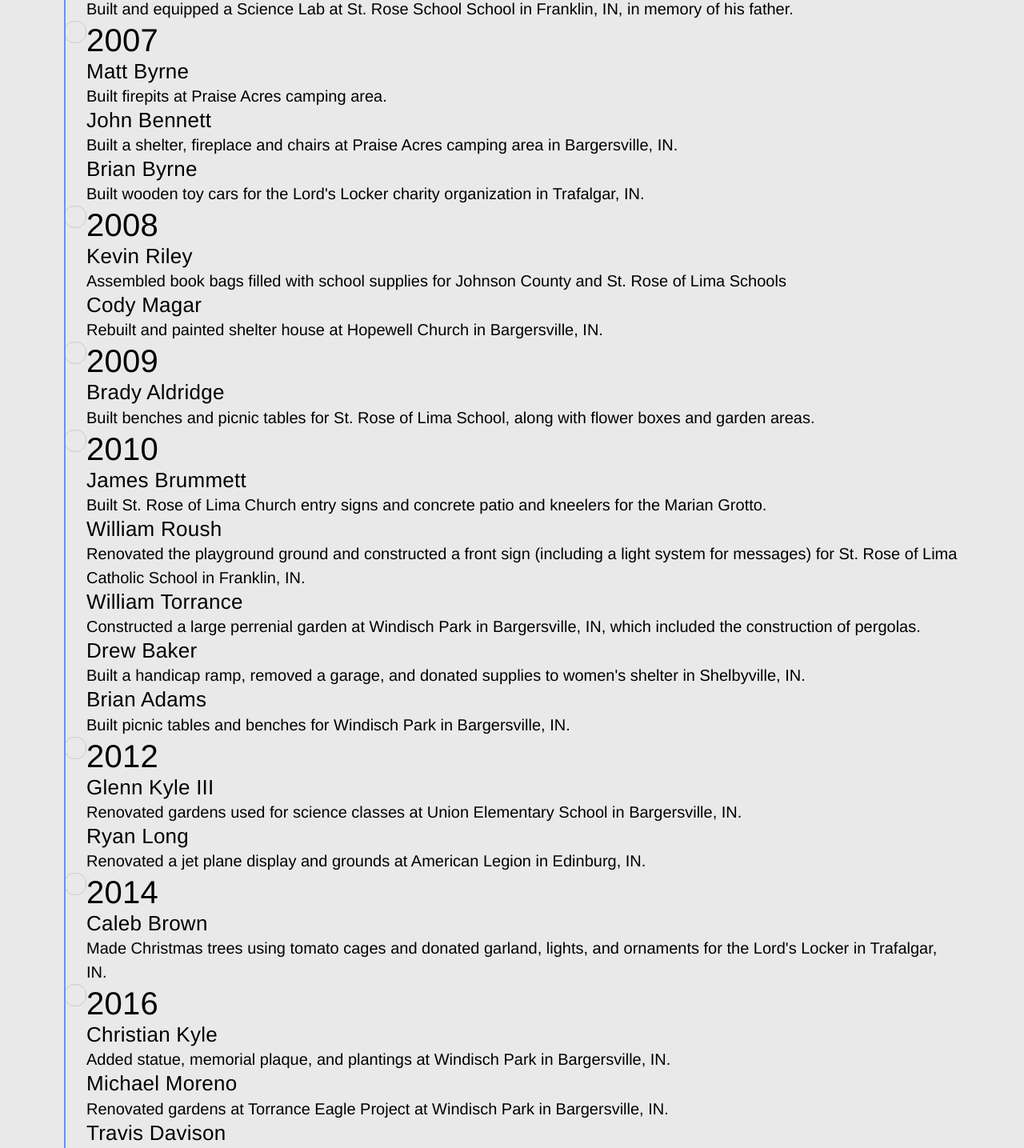
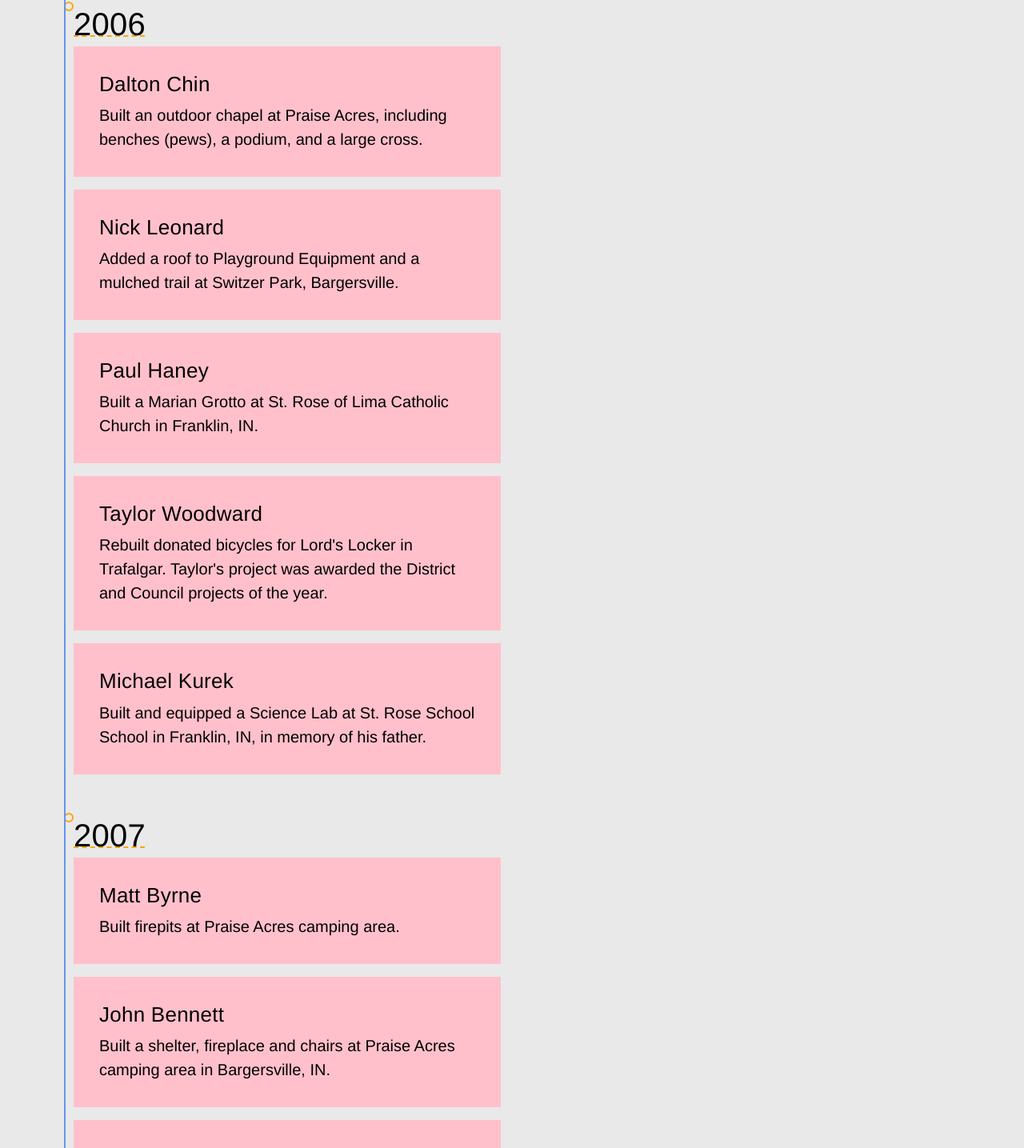
Before and after one commit to SATroop227Media/WebpageTroop227, a React (Vite) app: page /projects in a window 1280 px wide. Shown: the part 1297-2732 px from the top of the page at 80% size. Built offline with nearby package versions, Linux system fonts and the light colour scheme.

Commit message:
added block padding

```diff
--- a/src/modules/main/routes/ProjectContent.tsx
+++ b/src/modules/main/routes/ProjectContent.tsx
@@ -14,7 +14,7 @@
                         <div className="project__year-content">
                             <h2>2003</h2>
                             <ul className="project__project-list">
-                                <li>
+                                <li className="project__card">
                                     <h3>Rusty Leonard</h3>
                                     <p>Refurbished a basketball court area in Switzer Park, Bargersville, IN.</p>
                                 </li>
@@ -25,7 +25,7 @@
                         <div className="project__year-content">
                             <h2>2005</h2>
                             <ul className="project__project-list">
-                                <li>
+                                <li className="project__card">
                                     <h3>Bobby Leonard</h3>
                                     <p>Added playground equipment to Switzer Park, Bargersville, IN.</p>
                                 </li>
@@ -36,23 +36,23 @@
                         <div className="project__year-content">
                             <h2>2006</h2>
                             <ul className="project__project-list">
-                                <li>
+                                <li className="project__card">
                                     <h3>Dalton Chin</h3>
                                     <p>Built an outdoor chapel at Praise Acres, including benches (pews), a podium, and a large cross.</p>
                                 </li>
-                                <li>
+                                <li className="project__card">
                                     <h3>Nick Leonard</h3>
                                     <p>Added a roof to Playground Equipment and a mulched trail at Switzer Park, Bargersville.</p>
                                 </li>
-                                <li>
+                                <li className="project__card">
                                     <h3>Paul Haney</h3>
                                     <p>Built a Marian Grotto at St. Rose of Lima Catholic Church in Franklin, IN.</p>
                                 </li>
-                                <li>
+                                <li className="project__card">
                                     <h3>Taylor Woodward</h3>
                                     <p>Rebuilt donated bicycles for Lord's Locker in Trafalgar.  Taylor's project was awarded the District and Council projects of the year.</p>
                                 </li>
-                                <li>
+                                <li className="project__card">
                                     <h3>Michael Kurek</h3>
                                     <p>Built and equipped a Science Lab at St. Rose School School in Franklin, IN, in memory of his father.</p>
                                 </li>
@@ -63,15 +63,15 @@
                         <div className="project__year-content">
                             <h2>2007</h2>
                             <ul className="project__project-list">
-                                <li>
+                                <li className="project__card">
                                     <h3>Matt Byrne</h3>
                                     <p>Built firepits at Praise Acres camping area.</p>
                                 </li>
-                                <li>
+                                <li className="project__card">
                                     <h3>John Bennett</h3>
                                     <p>Built a shelter, fireplace and chairs at Praise Acres camping area in Bargersville, IN.</p>
                                 </li>
-                                <li>
+                                <li className="project__card">
                                     <h3>Brian Byrne</h3>
                                     <p>Built wooden toy cars for the Lord's Locker charity organization in Trafalgar, IN.</p>
                                 </li>
@@ -82,11 +82,11 @@
                         <div className="project__year-content">
                             <h2>2008</h2>
                             <ul className="project__project-list">
-                                <li>
+                                <li className="project__card">
                                     <h3>Kevin Riley</h3>
                                     <p>Assembled book bags filled with school supplies for Johnson County and St. Rose of Lima Schools</p>
                                 </li>
-                                <li>
+                                <li className="project__card">
                                     <h3>Cody Magar</h3>
                                     <p>Rebuilt and painted shelter house at Hopewell Church in Bargersville, IN.</p>
                                 </li>
@@ -97,7 +97,7 @@
                         <div className="project__year-content">
                             <h2>2009</h2>
                             <ul className="project__project-list">
-                                <li>
+                                <li className="project__card">
                                     <h3>Brady Aldridge</h3>
                                     <p>Built benches and picnic tables for St. Rose of Lima School, along with flower boxes and garden areas.</p>
                                 </li>
@@ -108,23 +108,23 @@
                         <div className="project__year-content">
                             <h2>2010</h2>
                             <ul className="project__project-list">
-                                <li>
+                                <li className="project__card">
                                     <h3>James Brummett</h3>
                                     <p>Built St. Rose of Lima Church entry signs and concrete patio and kneelers for the Marian Grotto.</p>
                                 </li>
-                                <li>
+                                <li className="project__card">
                                     <h3>William Roush</h3>
                                     <p>Renovated the playground ground and constructed a front sign (including a light system for messages) for St. Rose of Lima Catholic School in Franklin, IN.</p>
                                 </li>
-                                <li>
+                                <li className="project__card">
                                     <h3>William Torrance</h3>
                                     <p>Constructed a large perrenial garden at Windisch Park in Bargersville, IN, which included the construction of pergolas.</p>
                                 </li>
-                                <li>
+                                <li className="project__card">
                                     <h3>Drew Baker</h3>
                                     <p>Built a handicap ramp, removed a garage, and donated supplies to women's shelter in Shelbyville, IN.</p>
                                 </li>
-                                <li>
+                                <li className="project__card">
                                     <h3>Brian Adams</h3>
                                     <p>Built picnic tables and benches for Windisch Park in Bargersville, IN.</p>
                                 </li>
@@ -135,11 +135,11 @@
                             <div className="project__year-content">
                             <h2>2012</h2>
                             <ul className="project__project-list">
-                                <li>
+                                <li className="project__card">
                                     <h3>Glenn Kyle III</h3>
                                     <p>Renovated gardens used for science classes at Union Elementary School in Bargersville, IN.</p>
                                 </li>
-                                <li>
+                                <li className="project__card">
                                     <h3>Ryan Long</h3>
                                     <p>Renovated a jet plane display and grounds at American Legion in Edinburg, IN.</p>
                                 </li>
@@ -150,7 +150,7 @@
                         <div className="project__year-content">
                             <h2>2014</h2>
                             <ul className="project__project-list">
-                                <li>
+                                <li className="project__card">
                                     <h3>Caleb Brown</h3>
                                     <p>Made Christmas trees using tomato cages and donated garland, lights, and ornaments for the Lord's Locker in Trafalgar, IN.</p>
                                 </li>
@@ -161,15 +161,15 @@
                         <div className="project__year-content">
                             <h2>2016</h2>
                             <ul className="project__project-list">
-                                <li>
+                                <li className="project__card">
                                     <h3>Christian Kyle</h3>
                                     <p>Added statue, memorial plaque, and plantings at Windisch Park in Bargersville, IN.</p>
                                 </li>
-                                <li>
+                                <li className="project__card">
                                     <h3>Michael Moreno</h3>
                                     <p>Renovated gardens at Torrance Eagle Project at Windisch Park in Bargersville, IN.</p>
                                 </li>
-                                <li>
+                                <li className="project__card">
                                     <h3>Travis Davison</h3>
                                     <p>Built a handicap ramp for St. Rose of Lima School modular building allowing school to meet ADA requirments.</p>
                                 </li>
@@ -180,11 +180,11 @@
                         <div className="project__year-content">
                             <h2>2017</h2>
                             <ul className="project__project-list">
-                                <li>
+                                <li className="project__card">
                                     <h3>Jacob McKinney</h3>
                                     <p>Renovated Scott Park near baseball diamonds in Franklin, IN.</p>
                                 </li>
-                                <li>
+                                <li className="project__card">
                                     <h3>Austin Hicks</h3>
                                     <p>Renovated and landscaped at the American Legion in Franklin, IN.</p>
                                 </li>
@@ -195,7 +195,7 @@
                         <div className="project__year-content">
                             <h2>2019</h2>
                             <ul className="project__project-list">
-                                <li>
+                                <li className="project__card">
                                     <h3>Seth Long</h3>
                                     <p>Built playground equipment, including gaga pit, at St. Rose of Lima School in Franklin, IN.</p>
                                 </li>
@@ -206,11 +206,11 @@
                         <div className="project__year-content">
                             <h2>2020</h2>
                             <ul className="project__project-list">
-                                <li>
+                                <li className="project__card">
                                     <h3>Aiden Miller</h3>
                                     <p>Gathered care packages for the Wheeler Mission Women's Shelter in Indianapolis, IN.</p>
                                 </li>
-                                <li>
+                                <li className="project__card">
                                     <h3>Gaven Miller</h3>
                                     <p>Built Pre-School playground equipment at St. Rose of Lima Catholic School in Franklin, IN.</p>
                                 </li>
@@ -221,11 +221,11 @@
                         <div className="project__year-content">
                             <h2>2022</h2>
                             <ul className="project__project-list">
-                                <li>
+                                <li className="project__card">
                                     <h3>Alejandro Garnica</h3>
                                     <p>Created weekend meals and birthday gifts for patrons of the Interchurch Food Pantry of Johnson County.</p>
                                 </li>
-                                <li>
+                                <li className="project__card">
                                     <h3>Joshua Stephan Miller</h3>
                                     <p>Helped Resources of Hope in Whiteland IN move their inventory to a new facility and built clothing shelves for their new location.</p>
                                 </li>
@@ -236,7 +236,7 @@
                         <div className="project__year-content">
                             <h2>2023</h2>
                             <ul className="project__project-list">
-                                <li>
+                                <li className="project__card">
                                     <h3>Damien Burke</h3>
                                     <p>Created Christmas Care Packages for the Franklin Senior Citizens Center, and planned and emceed a party for the seniors, at which the care packages were distributed.</p>
                                 </li>
@@ -247,7 +247,7 @@
                         <div className="project__year-content">
                             <h2>2024</h2>
                             <ul className="project__project-list">
-                                <li>
+                                <li className="project__card">
                                     <h3>Braiddinn Plymate</h3>
                                     <p>Built a Covid-19 Memorial at Franklin IN Park, honoring emergency workers, first responders, and those who died during the COVID-19 epidemic.  The memorial included a timecapsule with letters and articles discussing life during the epidemic. Braiddinn's project was awarded the District and Council project of the year.</p>
                                 </li>
--- a/src/styles/components/project-timeline.css
+++ b/src/styles/components/project-timeline.css
@@ -1,6 +1,13 @@
 .project-timeline {
     position: relative;
     padding-inline: var(--global-layout-padding-gutter);
+    padding-block: var(--global-layout-padding-block);
+}
+
+.project__year-list {
+    display: flex;
+    flex-direction: column;
+    gap: 3rem;
 }
 
 .project__year-list::before {
@@ -21,9 +28,30 @@
 .project__year::before {
     content: '';
     display: block;
-    width: 26px;
-    height: 26px;
+    width: 8px;
+    height: 8px;
     border-radius: 13px;
-    border: 1px solid #cacaca;
+    border: 2px solid orange;
     flex-shrink: 0;
 }
+
+.project__project-list {
+    display: flex;
+    flex-direction: column;
+    gap: 1rem;
+}
+
+.project__card {
+    padding: 2rem;
+    width: 60ch;
+    background-color: pink;
+}
+
+.project__card > h3 {
+    padding-bottom: .5rem;
+}
+
+.project__year-content > h2 {
+    padding-block: .25rem;
+    text-decoration: underline dashed orange 2px;
+}
```
